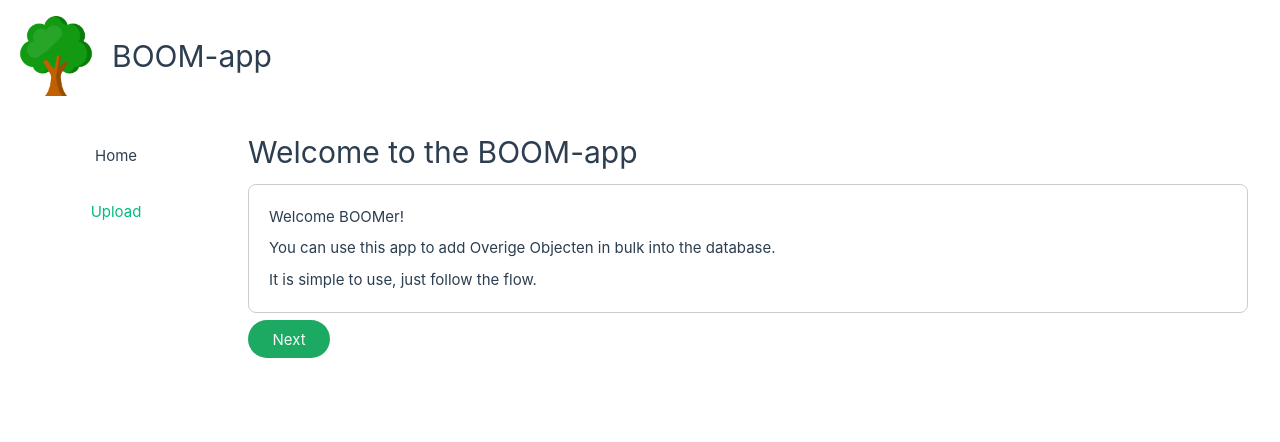
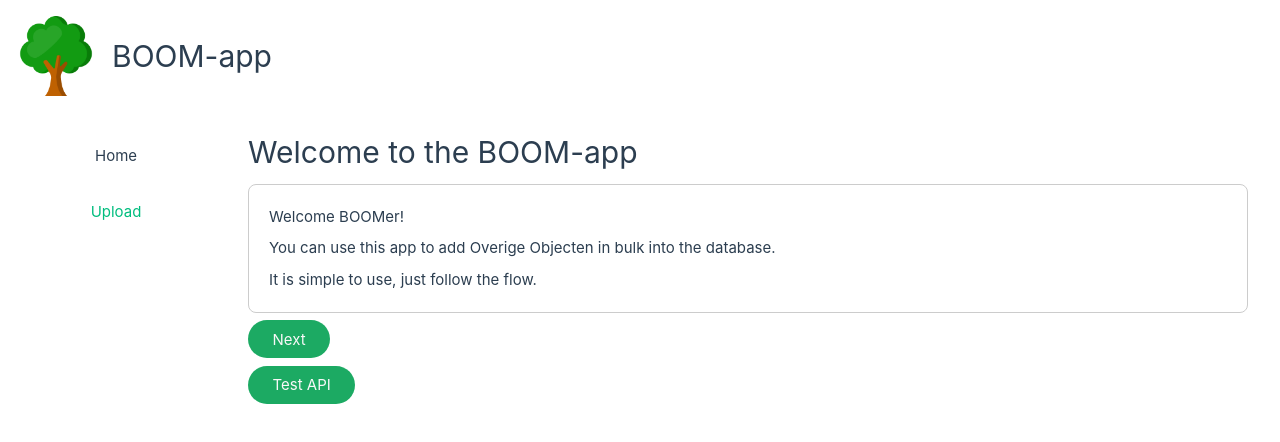
Before and after one commit to ICATT-Menselijk-Digitaal/boom, a Vue app in the folder boom-app/: page / in a window 1280 px wide. Shown: the top 442 px of the page. Built offline with nearby package versions, Linux system fonts and the light colour scheme; the HTML template or start-up script is replaced by a standard one.

Commit message:
Test setup for searching

```diff
--- a/boom-app/src/helpers.ts
+++ b/boom-app/src/helpers.ts
@@ -82,10 +82,42 @@ export async function fetchObjectTypeData<T>(url: string): Promise<T> {
 /**
  * Changes the given URL to redirect to the backend endpoint.
  * @param url URL to change.
- * @param replaceKeyword everything up to and including this keyword will be replaced. Example '/objecttypes'
+ * @param replaceKeyword everything up to this keyword will be replaced. Example '/objecttypes'
  * @param localKeyword the local api keyword the replace in the URL. Example '/objecttypes-api'
  * @returns A URL that redirects to the backend endpoint.
  */
 function reconstructApiURL(_url: string, replaceKeyword: string, localKeyword: string): string {
   return _url.replace(new RegExp(`.*(?=${replaceKeyword})`), localKeyword)
 }
+
+// function pushNewObjects(typeUri: string, version: string) {
+// Search if object exists based on type and version
+//  --> yes?
+//      is last record NOT the same as new?
+//        a. add record to object
+//        b. set end date over previous (found) record
+//  --> no?
+//      a. create new object
+//      b. POST object
+// }
+
+export async function searchObject(typeUri: string, version: number, properties: CsvRecord) {
+  const headers: Headers = new Headers()
+  headers.set('Content-Crs', 'EPSG:4326')
+  headers.set('Content-Type', 'application/json')
+  const dataAttrs = Object.entries(properties)
+    .map(([key, value]) => `${key}__exact__${value}`)
+    .toString()
+  const request: RequestInfo = new Request('/objects-api/search', {
+    method: 'POST',
+    headers: headers,
+    body: JSON.stringify({
+      type: typeUri,
+      data_attrs: dataAttrs,
+      typeVersion: version,
+    }),
+  })
+  return fetch(request)
+    .then((response) => response.json())
+    .then((res) => console.log(res.results))
+}
--- a/boom-app/src/views/HomeView.vue
+++ b/boom-app/src/views/HomeView.vue
@@ -1,4 +1,5 @@
 <script setup lang="ts">
+import { searchObject } from '@/helpers'
 import TheWelcome from '../components/TheWelcome.vue'
 </script>
 
@@ -7,6 +8,17 @@ import TheWelcome from '../components/TheWelcome.vue'
     <h1>Welcome to the BOOM-app</h1>
     <TheWelcome />
     <button @click="$router.push('/upload')">Next</button>
+    <button
+      @click="
+        searchObject(
+          'http://localhost:8001/api/v1/objecttypes/feeaa795-d212-4fa2-bb38-2c34996e5702',
+          2,
+          { leeftijd: '66859448', kiemjaar: '85674463' },
+        )
+      "
+    >
+      Test API
+    </button>
   </main>
 </template>
 
--- a/boom-app/vite.config.ts
+++ b/boom-app/vite.config.ts
@@ -15,7 +15,7 @@ export default defineConfig({
           Authorization: `Token ${loadEnv('env', process.cwd()).VITE_OBJECTS_API_KEY}`,
           Cookie: '',
         },
-        rewrite: (path) => path.replace(/^\/objects-api/, ''),
+        rewrite: (path) => path.replace(/^\/objects-api/, '/objects'),
       },
       '/objecttypes-api': {
         target: 'http://localhost:8001/api/v2/',
@@ -26,6 +26,15 @@ export default defineConfig({
         },
         rewrite: (path) => path.replace(/^\/objecttypes-api/, ''),
       },
+      '/objects-api/search': {
+        target: 'http://localhost:8000/api/v2/',
+        changeOrigin: true,
+        headers: {
+          Authorization: `Token ${loadEnv('env', process.cwd()).VITE_OBJECTS_API_KEY}`,
+          Cookie: '',
+        },
+        rewrite: (path) => path.replace(/^\/objects-api/, '/objects'),
+      },
     },
   },
   plugins: [vue(), vueDevTools()],
```
Also changed, not shown: boom-app/src/types.ts (+12 -0 lines).
